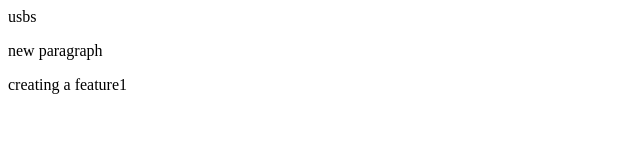
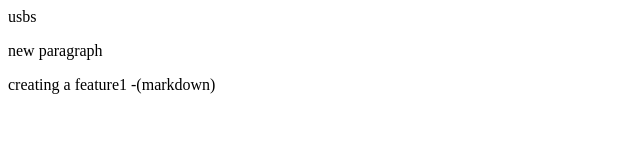
Before and after one commit to Shashi13345/localrepo, a plain HTML site: page index.html in a window 1280 px wide. Shown: the whole page, without its empty margins (0-640 px from the left). Drawn offline with Linux system fonts and the light colour scheme.

Commit message:
committed successfuly

```diff
--- a/index.html
+++ b/index.html
@@ -13,5 +13,5 @@
 
 <p>
 
-    creating a feature1
+    creating a feature1 -(markdown)
 </p>
```
